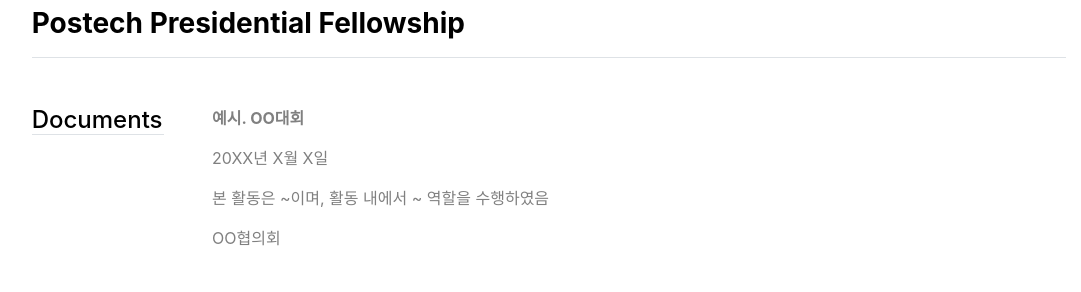
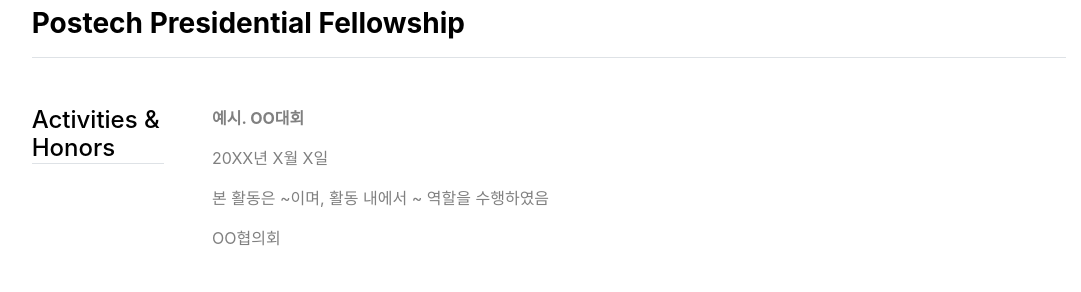
Before and after one commit to mino-jeong/mino-jeong.github.io, a Jekyll site: the page built from postech.md, in a window 1280 px wide and 900 px high. Shown: the part 146-438 px from the top of the window, without its empty margins (91-1172 px from the left). Built offline with Jekyll 4.4.1, drawn with Linux system fonts in a browser that asks for light colours.

Commit message:
Update postech.html

```diff
--- a/_layouts/postech.html
+++ b/_layouts/postech.html
@@ -9,7 +9,7 @@
     <h3 class="fw-bold border-bottom pb-3 mb-5">Postech Presidential Fellowship</h3>
     <div class="row g-5 mb-5">
       <div class="col-md-2">
-        <h4 class="border-bottom">Documents</h4>
+        <h4 class="border-bottom">Activities & Honors</h4>
       </div>
       <div class="col-md-10">
         {% for section in site.data.postech %}
```
